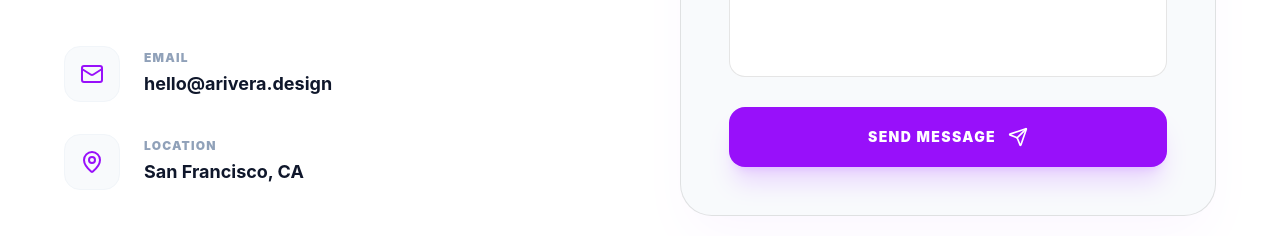
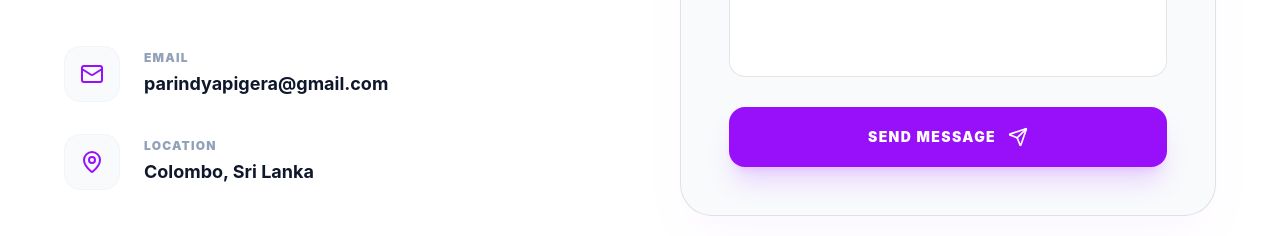
Before and after one commit to IsuruParindya/Personal-Portfolio, a React (Vite) app: page / in a window 1280 px wide. Shown: the part 4352-4588 px from the top of the page. Built offline with nearby package versions, Linux system fonts and the light colour scheme.

Commit message:
refactor: update contact information in Contact component for accuracy

```diff
--- a/src/app/components/Contact.tsx
+++ b/src/app/components/Contact.tsx
@@ -35,7 +35,7 @@
                 </div>
                 <div>
                   <p className="text-xs font-black uppercase tracking-widest text-slate-400 mb-1">Email</p>
-                  <p className="text-lg font-bold text-slate-900 dark:text-white">hello@arivera.design</p>
+                  <p className="text-lg font-bold text-slate-900 dark:text-white">parindyapigera@gmail.com</p>
                 </div>
               </div>
 
@@ -45,7 +45,7 @@
                 </div>
                 <div>
                   <p className="text-xs font-black uppercase tracking-widest text-slate-400 mb-1">Location</p>
-                  <p className="text-lg font-bold text-slate-900 dark:text-white">San Francisco, CA</p>
+                  <p className="text-lg font-bold text-slate-900 dark:text-white">Colombo, Sri Lanka</p>
                 </div>
               </div>
             </div>
```
